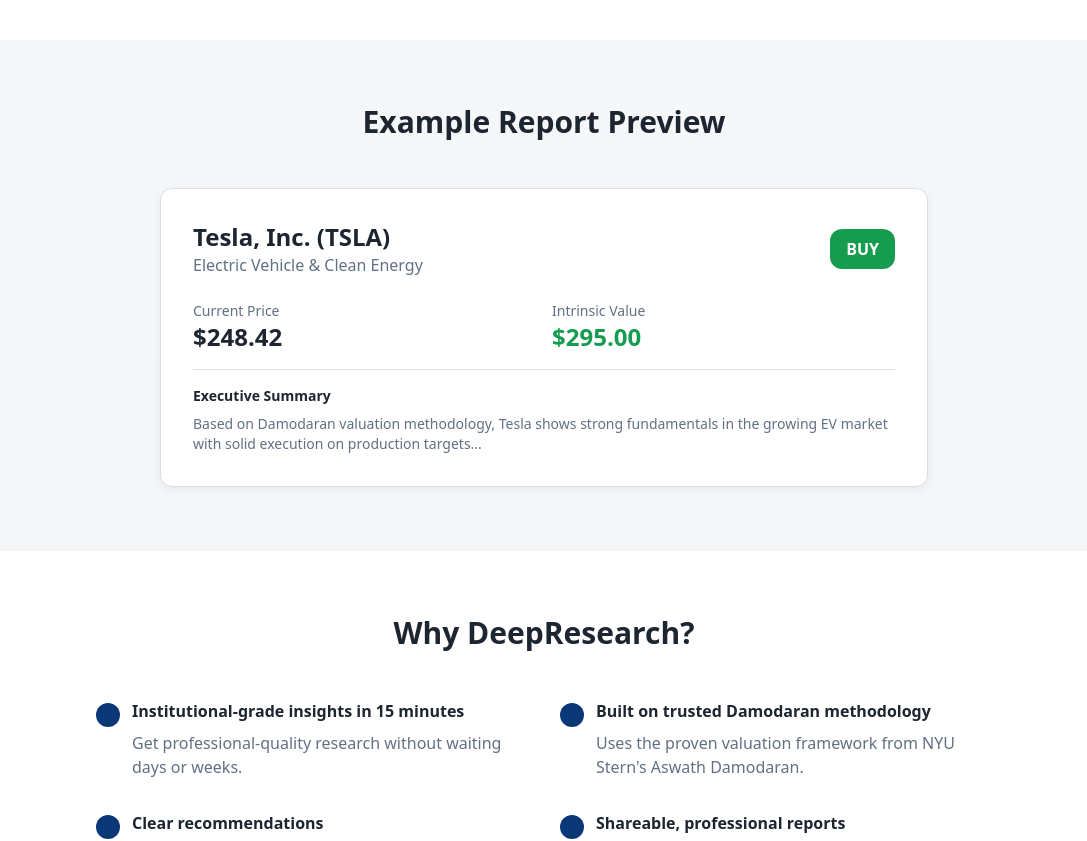
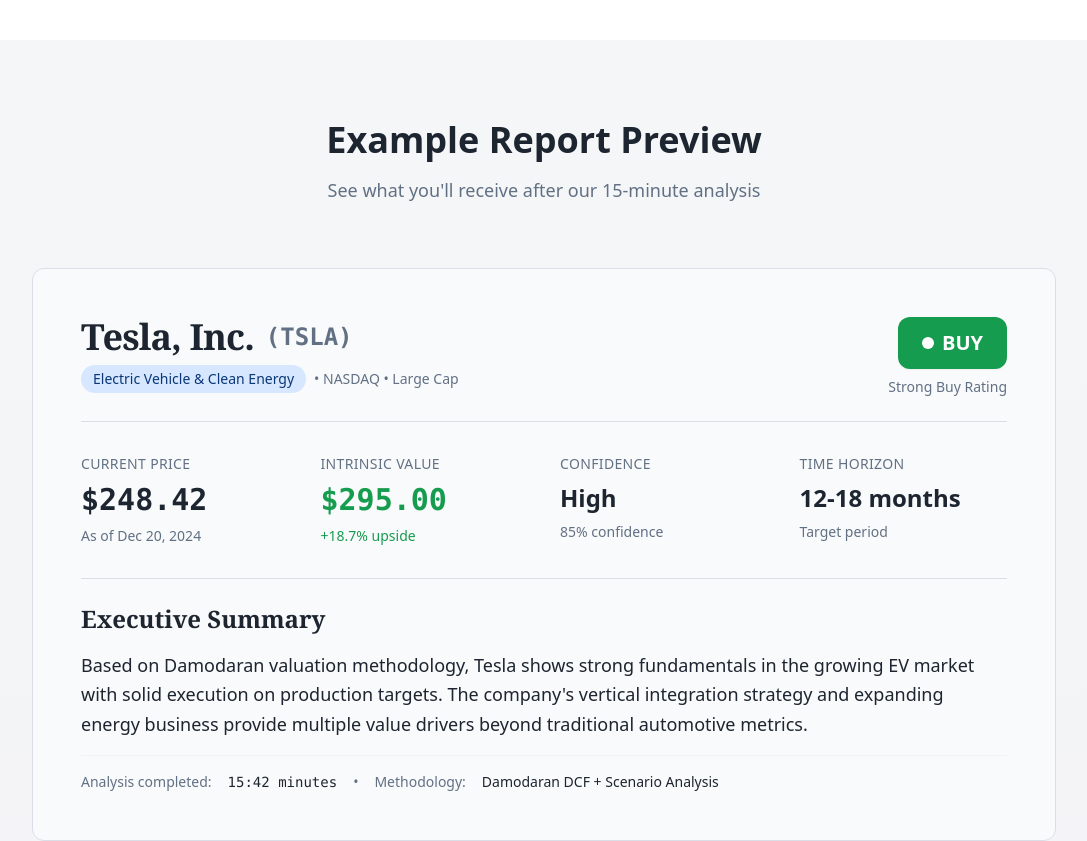
Before and after one commit to nocommitmentsyet/valuation100xlovable, a React (Vite) app: page / in a window 1280 px wide. Shown: the part 1040-1881 px from the top of the page, without its empty margins (96-1183 px from the left). Built offline with nearby package versions, Linux system fonts and the light colour scheme.

Commit message:
Refine report preview section
Redo the "Example Report Preview" section to feel like a real institutional research preview, impressing users with the quality of insights provided. Includes company name, tagline, buy badge, price fields, and executive summary with a premium, data-rich design.

```diff
--- a/src/pages/Index.tsx
+++ b/src/pages/Index.tsx
@@ -75,34 +75,76 @@ const Index = () => {
             </section>
 
             {/* Example Report Preview */}
-            <section className="py-16">
+            <section className="py-20 bg-muted/30">
               <div className="container mx-auto px-4">
-                <h2 className="text-3xl font-bold text-center mb-12">Example Report Preview</h2>
-                <div className="max-w-3xl mx-auto">
-                  <div className="bg-card rounded-lg border shadow-card p-8">
-                    <div className="flex items-center justify-between mb-6">
-                      <div>
-                        <h3 className="text-2xl font-bold">Tesla, Inc. (TSLA)</h3>
-                        <p className="text-muted-foreground">Electric Vehicle & Clean Energy</p>
-                      </div>
-                      <div className="bg-success text-success-foreground px-4 py-2 rounded-lg font-bold">
-                        BUY
+                <h2 className="text-4xl font-bold text-center mb-4">Example Report Preview</h2>
+                <p className="text-center text-muted-foreground mb-16 text-lg">See what you'll receive after our 15-minute analysis</p>
+
+                <div className="max-w-5xl mx-auto">
+                  <div className="bg-background rounded-xl border shadow-elegant p-12 space-y-8">
+                    {/* Header */}
+                    <div className="border-b pb-6">
+                      <div className="flex items-start justify-between">
+                        <div className="space-y-2">
+                          <div className="flex items-center gap-3">
+                            <h1 className="text-4xl font-serif font-bold tracking-tight">Tesla, Inc.</h1>
+                            <span className="text-2xl font-mono font-bold text-muted-foreground">(TSLA)</span>
+                          </div>
+                          <div className="flex items-center gap-2">
+                            <span className="px-3 py-1 bg-accent text-accent-foreground text-sm font-medium rounded-full">
+                              Electric Vehicle & Clean Energy
+                            </span>
+                            <span className="text-sm text-muted-foreground">• NASDAQ • Large Cap</span>
+                          </div>
+                        </div>
+                        <div className="text-right">
+                          <div className="inline-flex items-center gap-2 bg-success text-success-foreground px-6 py-3 rounded-xl font-bold text-xl shadow-sm">
+                            <div className="w-3 h-3 bg-success-foreground rounded-full"></div>
+                            BUY
+                          </div>
+                          <p className="text-sm text-muted-foreground mt-2">Strong Buy Rating</p>
+                        </div>
                       </div>
                     </div>
-                    <div className="space-y-4 text-sm">
-                      <div className="grid grid-cols-2 gap-4">
-                        <div>
-                          <p className="text-muted-foreground">Current Price</p>
-                          <p className="text-2xl font-bold">$248.42</p>
+
+                    {/* Key Metrics */}
+                    <div className="grid grid-cols-4 gap-8">
+                      <div className="space-y-2">
+                        <p className="text-sm font-medium text-muted-foreground tracking-wide uppercase">Current Price</p>
+                        <p className="text-3xl font-mono font-bold">$248.42</p>
+                        <p className="text-sm text-muted-foreground">As of Dec 20, 2024</p>
+                      </div>
+                      <div className="space-y-2">
+                        <p className="text-sm font-medium text-muted-foreground tracking-wide uppercase">Intrinsic Value</p>
+                        <p className="text-3xl font-mono font-bold text-success">$295.00</p>
+                        <p className="text-sm text-success">+18.7% upside</p>
+                      </div>
+                      <div className="space-y-2">
+                        <p className="text-sm font-medium text-muted-foreground tracking-wide uppercase">Confidence</p>
+                        <p className="text-2xl font-semibold">High</p>
+                        <p className="text-sm text-muted-foreground">85% confidence</p>
+                      </div>
+                      <div className="space-y-2">
+                        <p className="text-sm font-medium text-muted-foreground tracking-wide uppercase">Time Horizon</p>
+                        <p className="text-2xl font-semibold">12-18 months</p>
+                        <p className="text-sm text-muted-foreground">Target period</p>
+                      </div>
+                    </div>
+
+                    {/* Executive Summary */}
+                    <div className="space-y-4 pt-6 border-t">
+                      <h2 className="text-2xl font-serif font-bold">Executive Summary</h2>
+                      <div className="prose prose-gray max-w-none">
+                        <p className="text-foreground leading-relaxed text-lg">
+                          Based on Damodaran valuation methodology, Tesla shows strong fundamentals in the growing EV market with solid execution on production targets. The company's vertical integration strategy and expanding energy business provide multiple value drivers beyond traditional automotive metrics.
+                        </p>
+                        <div className="flex items-center gap-4 mt-4 pt-4 border-t border-muted">
+                          <span className="text-sm text-muted-foreground">Analysis completed:</span>
+                          <span className="text-sm font-mono">15:42 minutes</span>
+                          <span className="text-sm text-muted-foreground">•</span>
+                          <span className="text-sm text-muted-foreground">Methodology:</span>
+                          <span className="text-sm font-medium">Damodaran DCF + Scenario Analysis</span>
                         </div>
-                        <div>
-                          <p className="text-muted-foreground">Intrinsic Value</p>
-                          <p className="text-2xl font-bold text-success">$295.00</p>
-                        </div>
-                      </div>
-                      <div className="border-t pt-4">
-                        <h4 className="font-semibold mb-2">Executive Summary</h4>
-                        <p className="text-muted-foreground">Based on Damodaran valuation methodology, Tesla shows strong fundamentals in the growing EV market with solid execution on production targets...</p>
                       </div>
                     </div>
                   </div>
```
